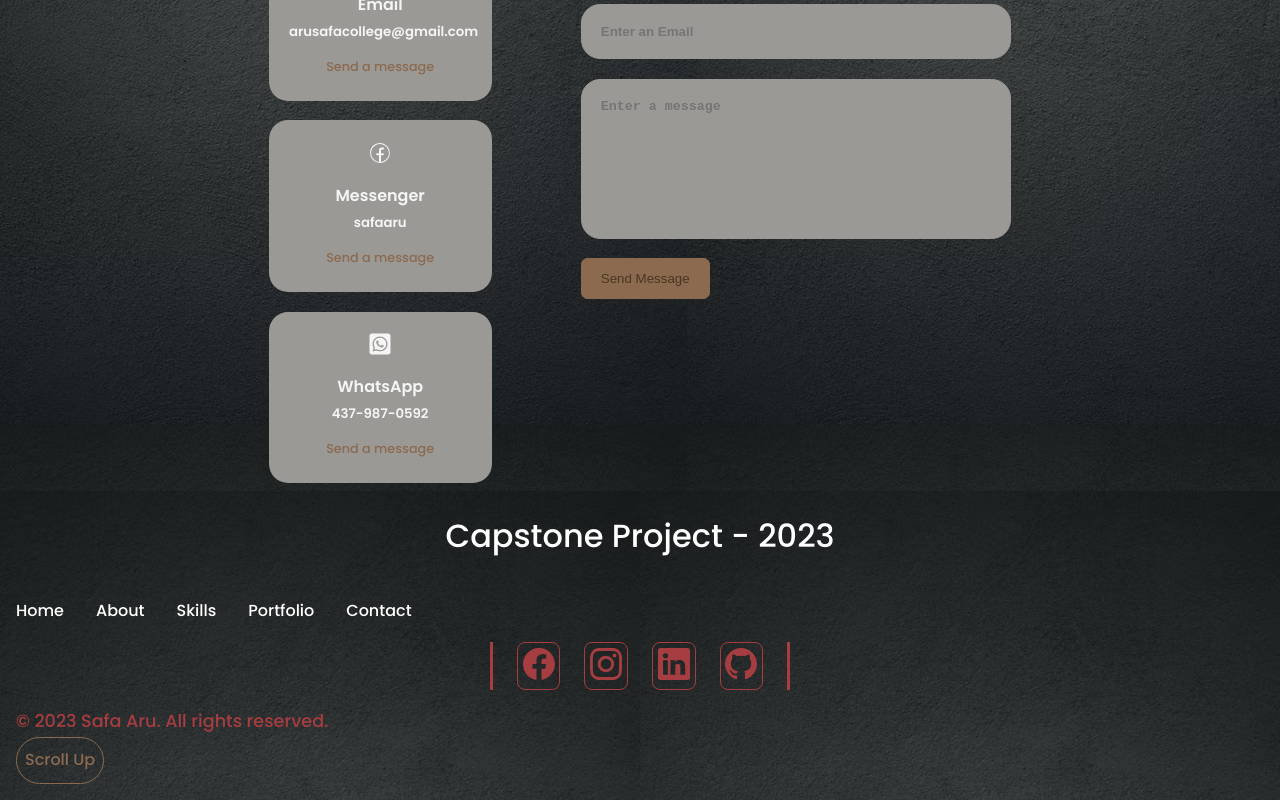
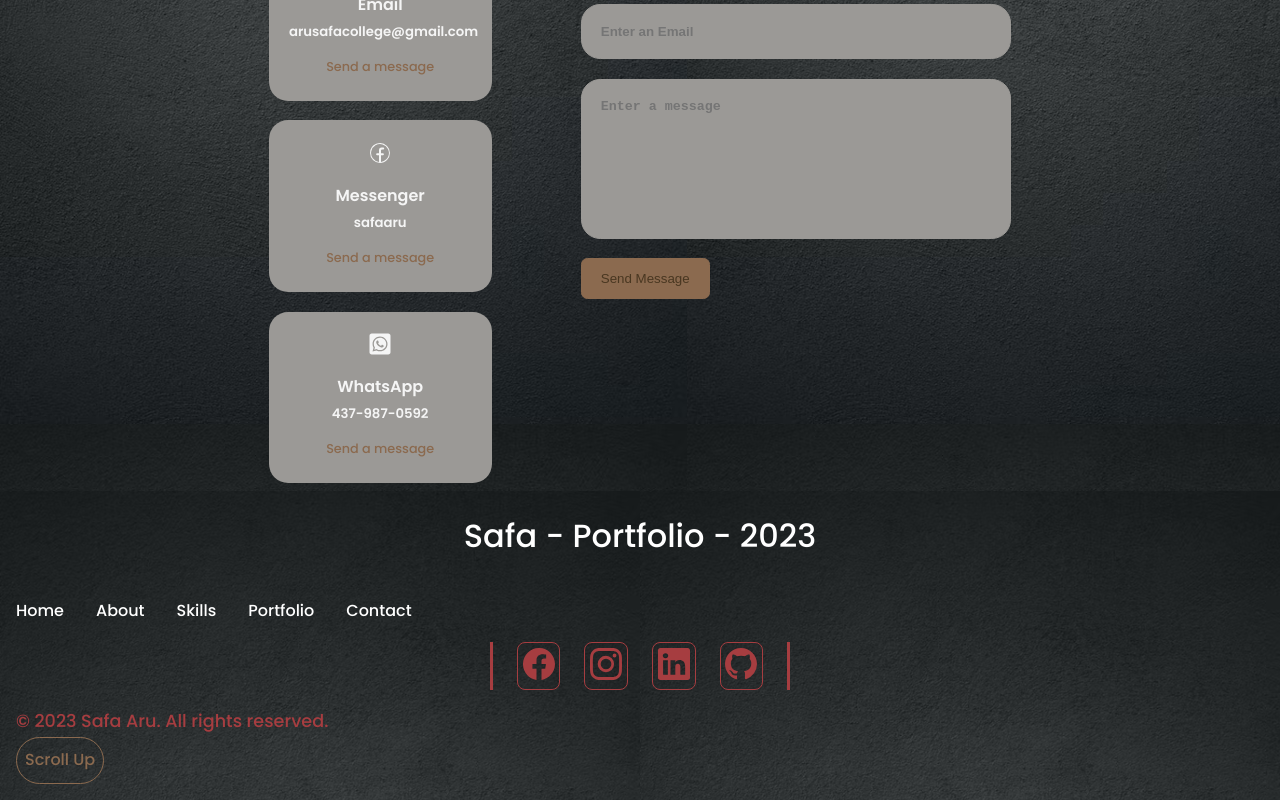
Before and after one commit to arusafa/Safa_Aru_W23Portfolio, a React (Create React App) app: page / in a window 1280 px wide. Shown: the part 8855-9655 px from the top of the page. Built offline with nearby package versions, Linux system fonts and the light colour scheme; the HTML template or start-up script is replaced by a standard one.

Commit message:
Footer updated

```diff
--- a/src/components/footer/Footer.jsx
+++ b/src/components/footer/Footer.jsx
@@ -10,7 +10,7 @@ function Footer() {
   return (
     <footer id="footer">
       <a href="footer-logo" id="footer-logo" className="footer__logo">
-        Capstone Project - 2023
+        Safa - Portfolio - 2023
       </a>
       <ul className="permalinks">
         <li>
```
Also changed, not shown: 2 other files (tests, documents, lock files or other folders).
